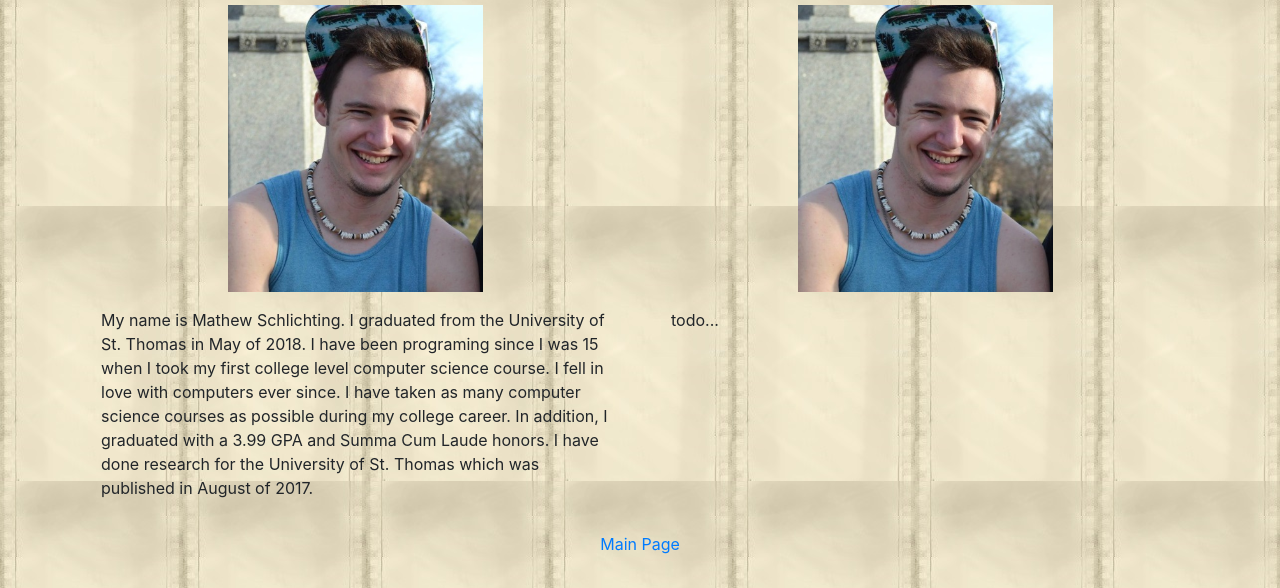
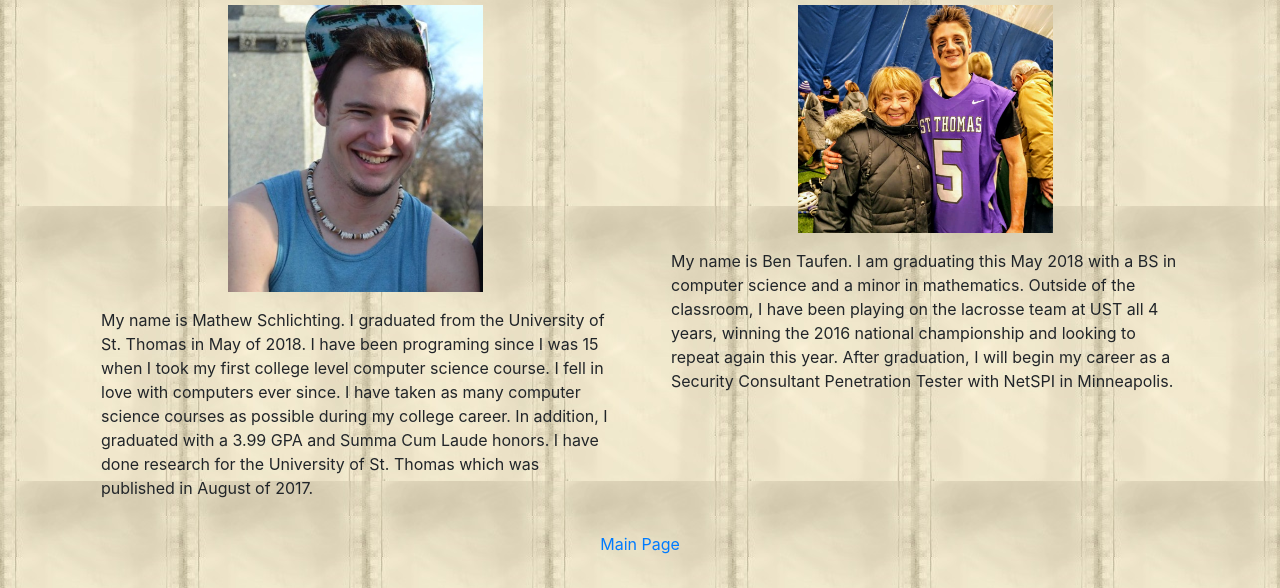
Before and after one commit to mathew-schlichting/cisc375-imdb, a website: page WebContent/public/html/about-the-project.html in a window 1280 px wide. Shown: the part 344-932 px from the top of the page. Drawn offline with nearby package versions, Linux system fonts and the light colour scheme.

Commit message:
about the project updated

```diff
--- a/WebContent/public/html/about-the-project.html
+++ b/WebContent/public/html/about-the-project.html
@@ -83,13 +83,13 @@
                     </div>
                     <div class="row">
                         <div class="col-12 text-center">
-                            <img src="../images/matt-pic.jpg" width="50%" height="auto"/>
+                            <img src="../images/ben.jpg" width="50%" height="auto"/>
                         </div>
                     </div>
                     <div class="row">
                         <div class="col-12 padding-sm">
                             <p>
-                                todo...
+                                My name is Ben Taufen. I am graduating this May 2018 with a BS in computer science and a minor in mathematics. Outside of the classroom, I have been playing on the lacrosse team at UST all 4 years, winning the 2016 national championship and looking to repeat again this year. After graduation, I will begin my career as a Security Consultant Penetration Tester with NetSPI in Minneapolis.
                             </p>
                         </div>
                     </div>
```
